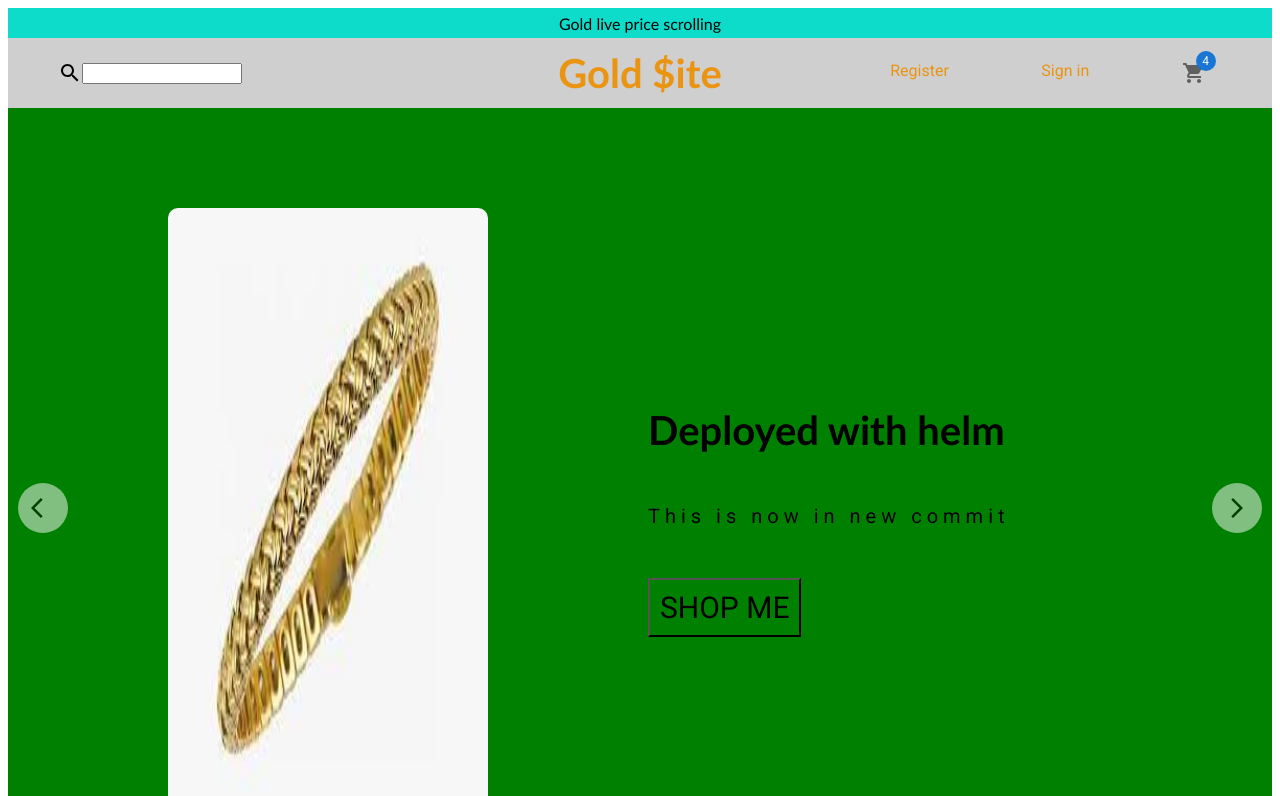
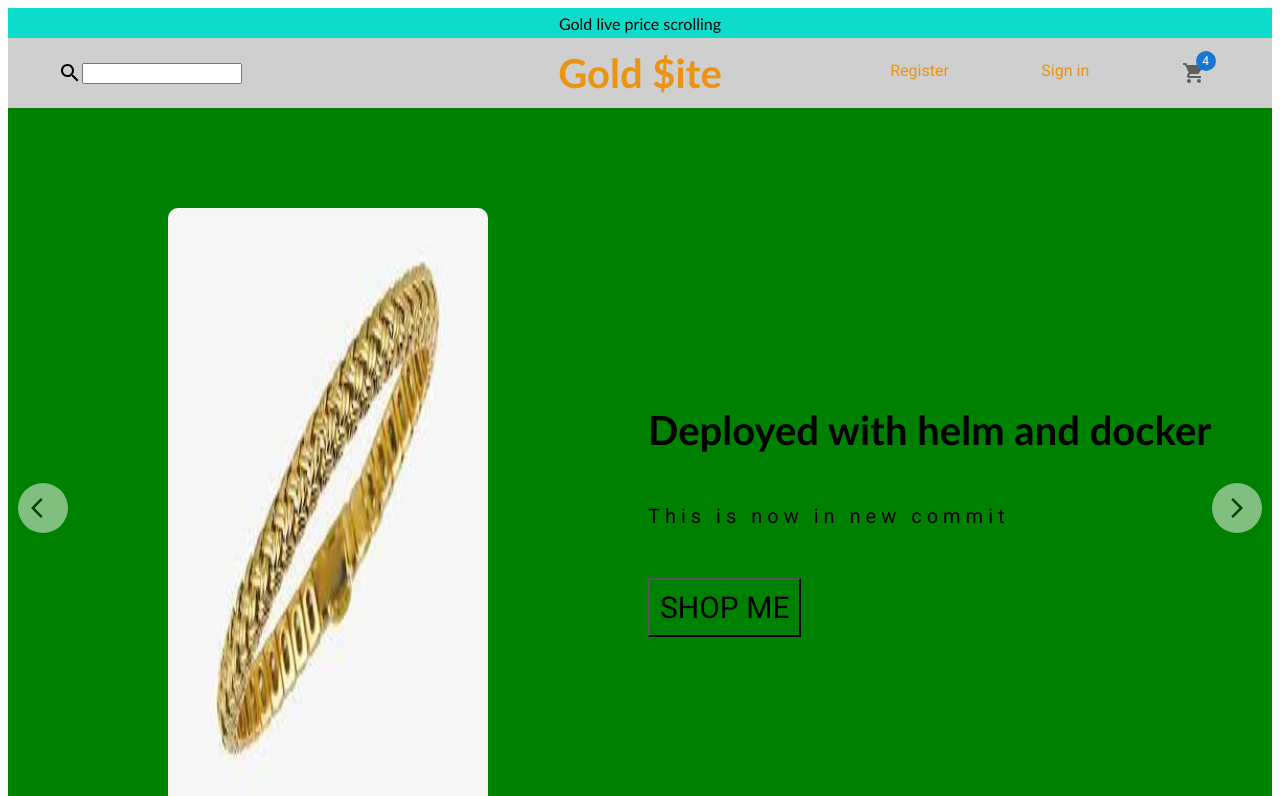
Before and after one commit to mokadi-suryaprasad/react-project, a React (Create React App) app: page / in a window 1280 px wide. Shown: the top 796 px of the page. Built offline with nearby package versions, Linux system fonts and the light colour scheme; a web font is replaced by a local one.

Commit message:
data.js files modified

```diff
--- a/src/data.js
+++ b/src/data.js
@@ -2,7 +2,7 @@ export const sliderItems = [
   {
     id: "1",
     img: "assets/braclet/main.jfif",
-    title: "Deployed with helm",
+    title: "Deployed with helm and docker",
     desc: "This is now in new commit",
     bg: "green",
   },
```
